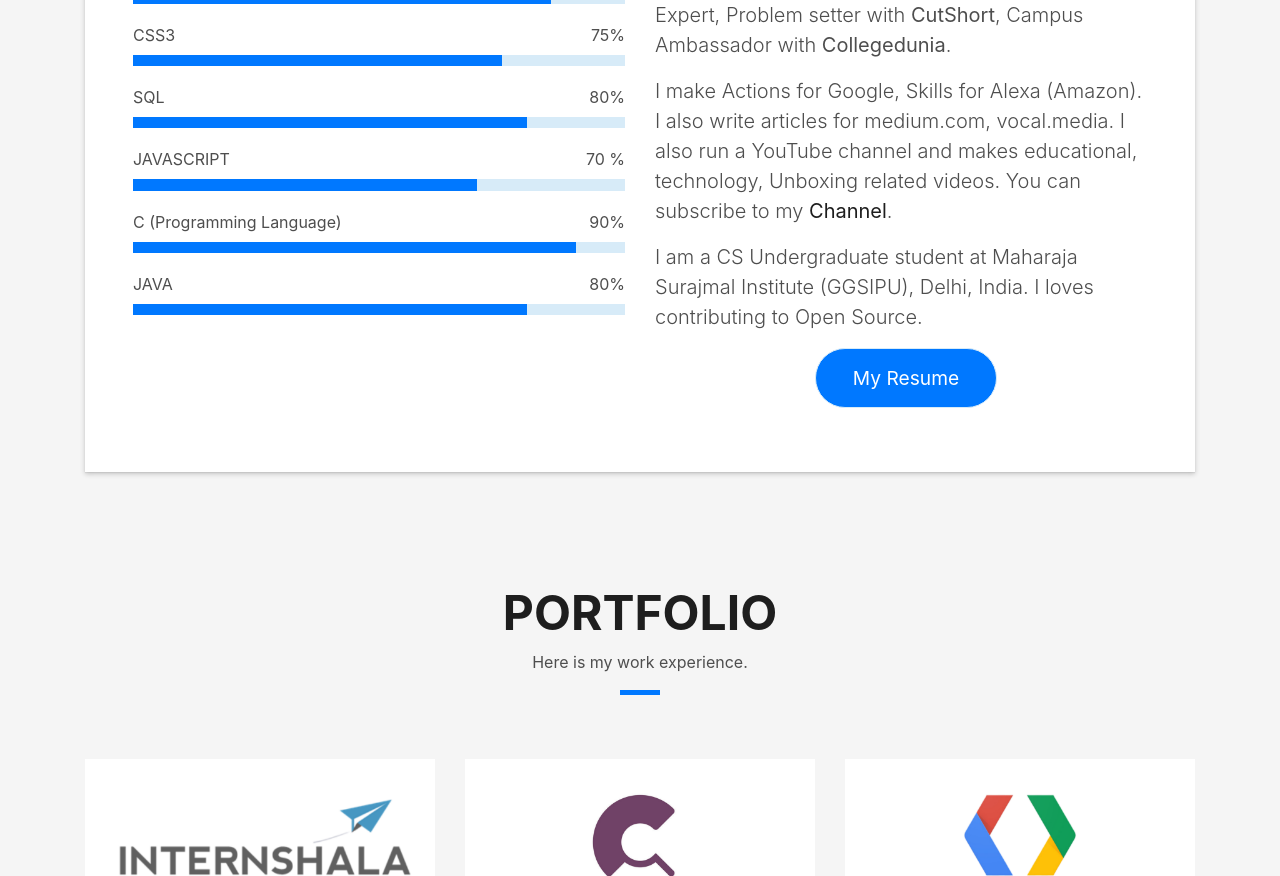
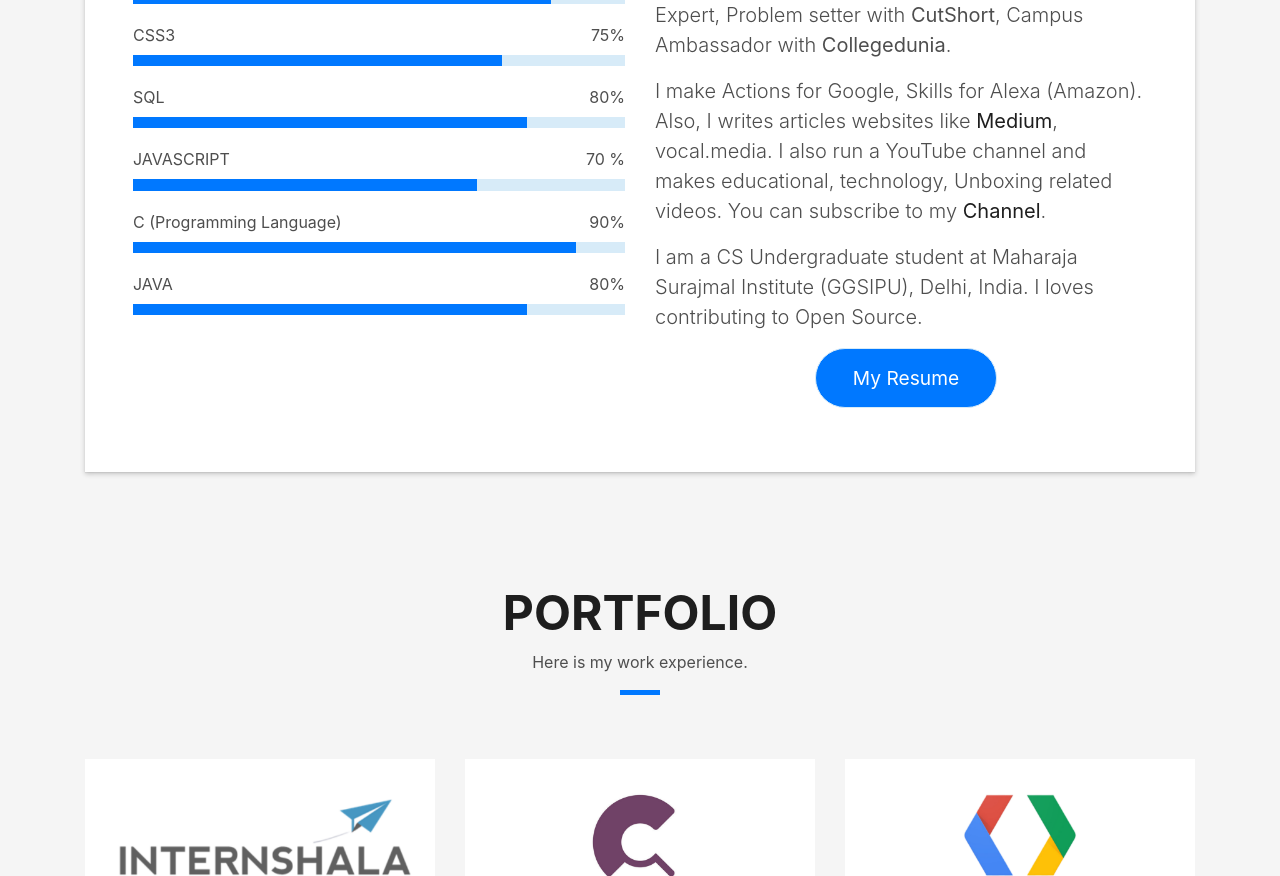
Before and after one commit to tarunsinghofficial/tarunsinghofficial.github.io, a plain HTML site: page index.html in a window 1280 px wide. Shown: the part 1270-2146 px from the top of the page. Drawn offline with Linux system fonts and the light colour scheme; files whose address does not match are found by name.

Commit message:
Updated index.html
Added the medium link in the Text

```diff
--- a/index.html
+++ b/index.html
@@ -152,7 +152,7 @@
                   Hii, I am a full Stack Web Developer, web designer, software developer enthusiast. I am currently interning with <b>Internshala</b> as an ISP'18. I am also a freelancer with <b>Chegg Inc</b> as an Managed Network Expert, Problem setter with <b>CutShort</b>, Campus Ambassador with <b>Collegedunia</b>.
                   </p>
                   <p class="lead">
-                   I make Actions for Google, Skills for Alexa (Amazon). I also write articles for medium.com, vocal.media. I also run a YouTube channel and makes educational, technology, Unboxing related videos. You can subscribe to my <b><a href="https://www.youtube.com/channel/UCOykz3Ssp3Q1SHPG8Mqj7PA?view_as=subscriber" target="_blank">Channel</a></b>.
+                   I make Actions for Google, Skills for Alexa (Amazon). Also, I writes articles websites like <b><a href= "https://medium.com" target="_blank">Medium</a></b>, vocal.media. I also run a YouTube channel and makes educational, technology, Unboxing related videos. You can subscribe to my <b><a href="https://www.youtube.com/channel/UCOykz3Ssp3Q1SHPG8Mqj7PA?view_as=subscriber" target="_blank">Channel</a></b>.
                   </p>
                   <p class="lead">
                     I am a CS Undergraduate student at Maharaja Surajmal Institute (GGSIPU), Delhi, India. I loves contributing to Open Source.
```
